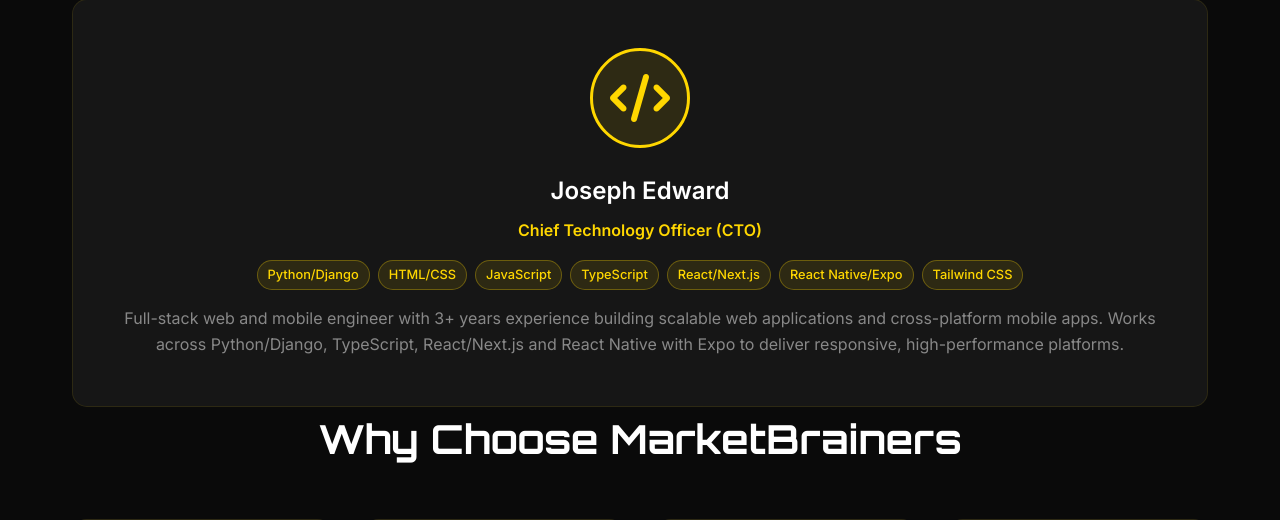
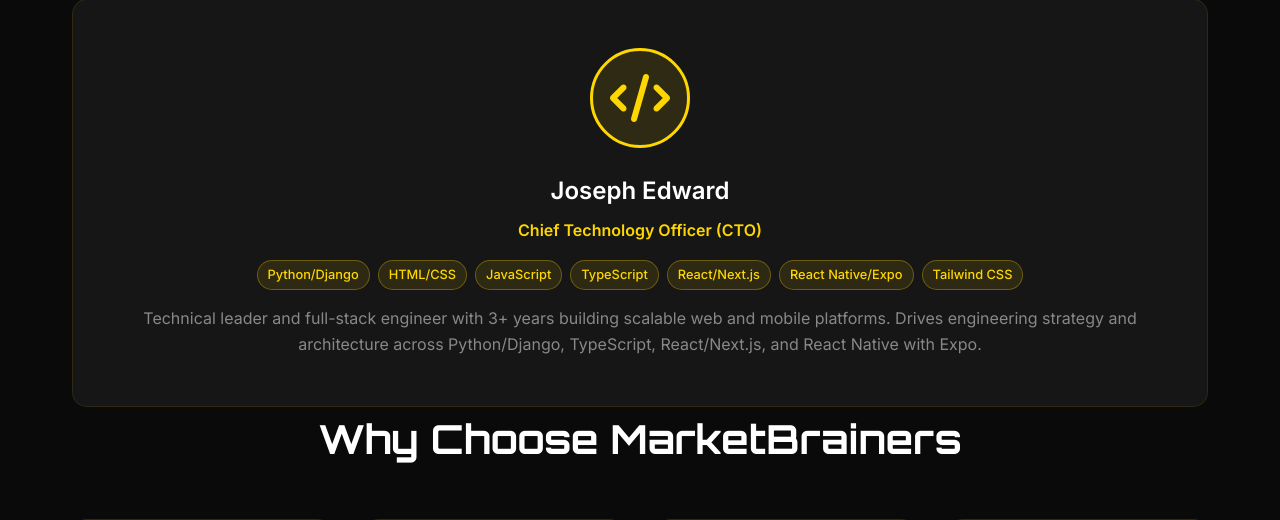
Before and after one commit to zazajo/marketbrainers, a Django app: page /about/ in a window 1280 px wide. Shown: the part 2626-3146 px from the top of the page. Run offline with Django 4.2, Linux system fonts and the light colour scheme.

Commit message:
Reframe CTO bio toward technical leadership
Matches the two-sentence "role with N+ years. Drives X." structure used
by the CEO and CFO cards while keeping the full stack details.

```diff
--- a/mb_site/templates/core/about.html
+++ b/mb_site/templates/core/about.html
@@ -154,7 +154,7 @@
                 <span class="skill-tag">React Native/Expo</span>
                 <span class="skill-tag">Tailwind CSS</span>
             </div>
-            <p class="leader-bio">Full-stack web and mobile engineer with 3+ years experience building scalable web applications and cross-platform mobile apps. Works across Python/Django, TypeScript, React/Next.js and React Native with Expo to deliver responsive, high-performance platforms.</p>
+            <p class="leader-bio">Technical leader and full-stack engineer with 3+ years building scalable web and mobile platforms. Drives engineering strategy and architecture across Python/Django, TypeScript, React/Next.js, and React Native with Expo.</p>
         </div>
 
         <!-- Why Choose Us -->
```
